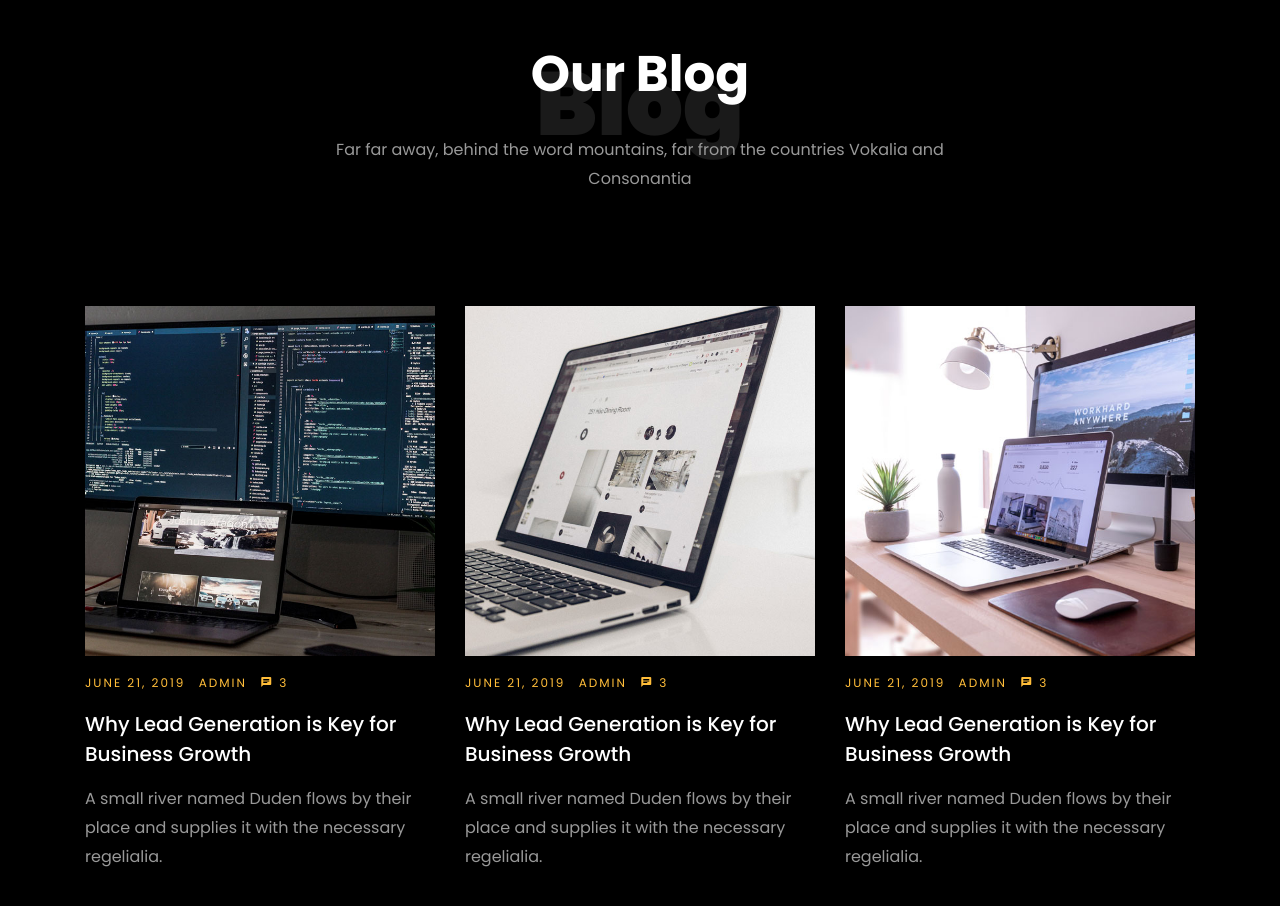
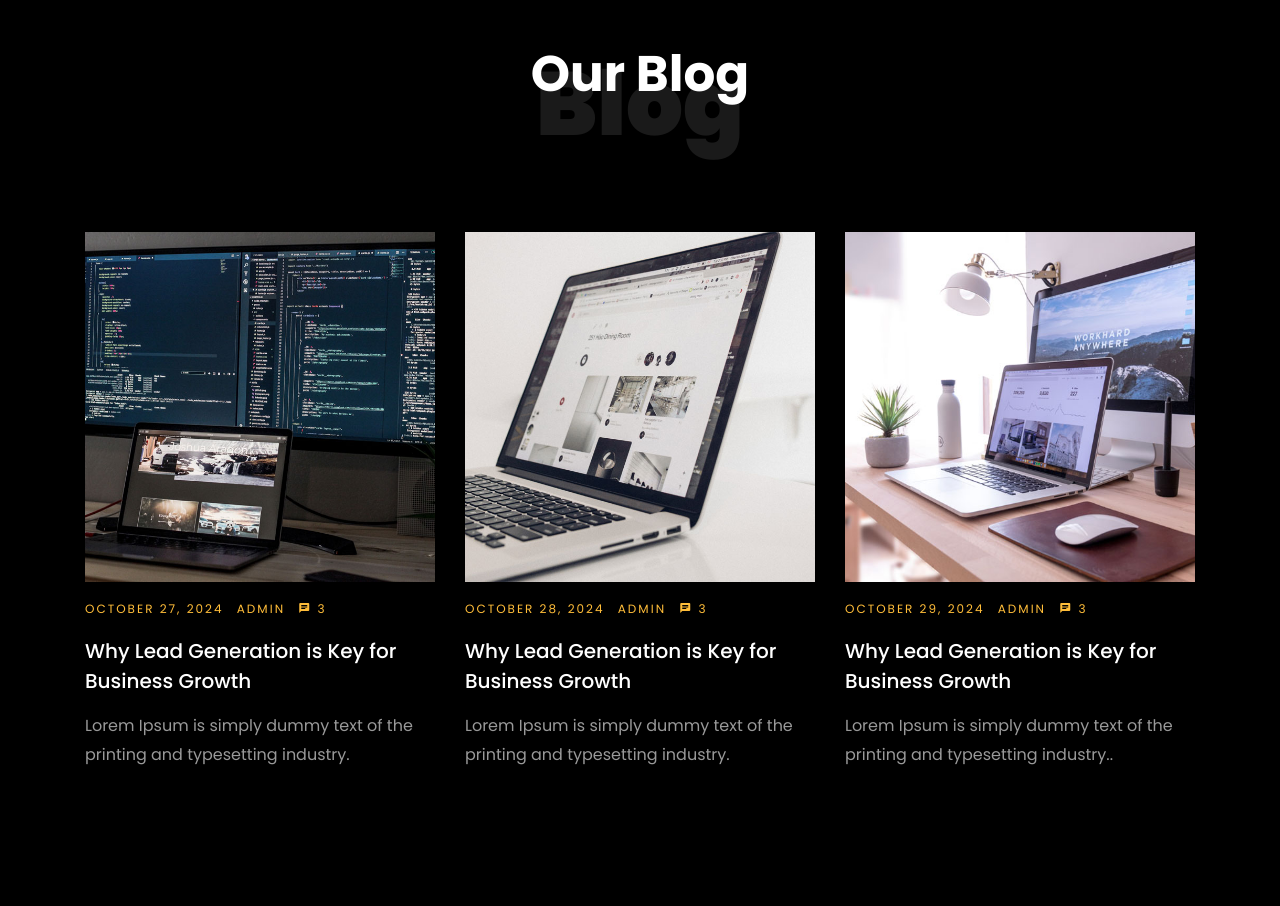
Before and after one commit to nissamohammed/nissa-protfolio, a plain HTML site: page index.html in a window 1280 px wide. Shown: the part 6220-7126 px from the top of the page. Drawn offline with nearby package versions, Linux system fonts and the light colour scheme; files whose address does not match are found by name.

Commit message:
simple changes

```diff
--- a/index.html
+++ b/index.html
@@ -427,7 +427,6 @@
           <div class="col-md-7 heading-section text-center ftco-animate">
             <h1 class="big big-2">Blog</h1>
             <h2 class="mb-4">Our Blog</h2>
-            <p>Far far away, behind the word mountains, far from the countries Vokalia and Consonantia</p>
           </div>
         </div>
         <div class="row d-flex">
@@ -438,13 +437,13 @@
               <div class="text mt-3 float-right d-block">
               	<div class="d-flex align-items-center mb-3 meta">
 	                <p class="mb-0">
-	                	<span class="mr-2">June 21, 2019</span>
+	                	<span class="mr-2">october 27, 2024</span>
 	                	<a href="#" class="mr-2">Admin</a>
 	                	<a href="#" class="meta-chat"><span class="icon-chat"></span> 3</a>
 	                </p>
                 </div>
                 <h3 class="heading"><a href="single.html">Why Lead Generation is Key for Business Growth</a></h3>
-                <p>A small river named Duden flows by their place and supplies it with the necessary regelialia.</p>
+                <p>Lorem Ipsum is simply dummy text of the printing and typesetting industry. </p>
               </div>
             </div>
           </div>
@@ -455,13 +454,13 @@
               <div class="text mt-3 float-right d-block">
               	<div class="d-flex align-items-center mb-3 meta">
 	                <p class="mb-0">
-	                	<span class="mr-2">June 21, 2019</span>
+	                	<span class="mr-2">october 28, 2024</span>
 	                	<a href="#" class="mr-2">Admin</a>
 	                	<a href="#" class="meta-chat"><span class="icon-chat"></span> 3</a>
 	                </p>
                 </div>
                 <h3 class="heading"><a href="single.html">Why Lead Generation is Key for Business Growth</a></h3>
-                <p>A small river named Duden flows by their place and supplies it with the necessary regelialia.</p>
+                <p>Lorem Ipsum is simply dummy text of the printing and typesetting industry.</p>
               </div>
             </div>
           </div>
@@ -472,13 +471,13 @@
               <div class="text mt-3 float-right d-block">
               	<div class="d-flex align-items-center mb-3 meta">
 	                <p class="mb-0">
-	                	<span class="mr-2">June 21, 2019</span>
+	                	<span class="mr-2">october 29, 2024</span>
 	                	<a href="#" class="mr-2">Admin</a>
 	                	<a href="#" class="meta-chat"><span class="icon-chat"></span> 3</a>
 	                </p>
                 </div>
                 <h3 class="heading"><a href="single.html">Why Lead Generation is Key for Business Growth</a></h3>
-                <p>A small river named Duden flows by their place and supplies it with the necessary regelialia.</p>
+                <p>Lorem Ipsum is simply dummy text of the printing and typesetting industry..</p>
               </div>
             </div>
           </div>
```
